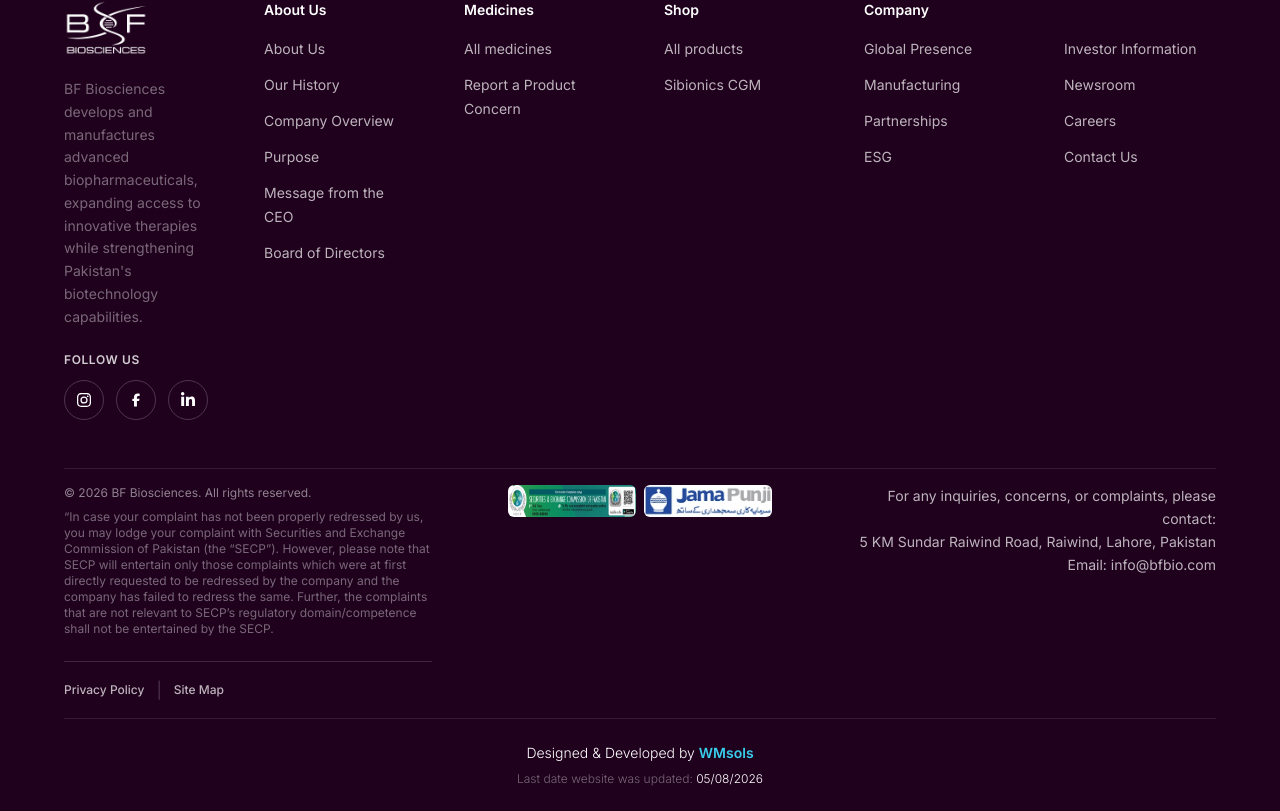
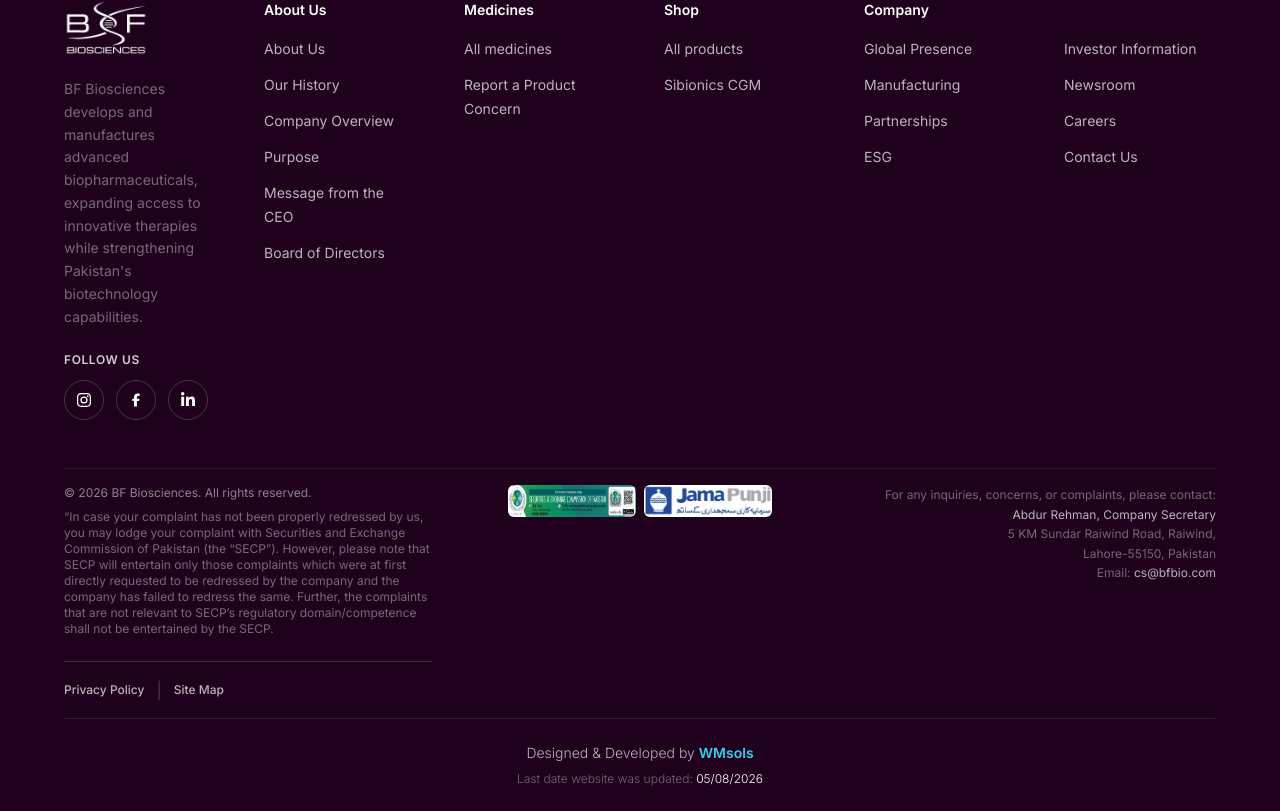
Before and after one commit to WMSols/bfbio-nextjs, a Next.js app: page /shop in a window 1280 px wide. Shown: the part 2245-3056 px from the top of the page. Built offline with nearby package versions, Linux system fonts and the light colour scheme; no server answers.

Commit message:
- Home page video updated, Pause/Play icon color changed to black for better visibility - Updated Contact text and Social links in Footer - Updated Title text in Banner card and Hero section in homepage

```diff
--- a/app/page.tsx
+++ b/app/page.tsx
@@ -10,7 +10,7 @@ import { missionData } from "@/data/homepage";
 export default function HomePage() {
   return (
     <>
-      <HeroSection title={<span>We Build <strong>Biopharmaceutical</strong> Solutions</span>}
+      <HeroSection title={<span>We Improve Lives Through<br className="hidden md:block"/> Innovation and Access</span>}
       backgroundVideo="/hero-video.mov" overlayClassName="bg-black/50" titleSize="small" backgroundClassName="h-svh min-h-svh md:h-svh md:min-h-svh" />
 
       <TherapeuticsGrid />
@@ -21,7 +21,7 @@ export default function HomePage() {
         therapies and<br className="hidden md:block"/> helping expand access to better care</span>} />
       <div className="flex flex-col gap-16 py-16">
 
-      <BannerCard title={<span>We improve lives<br className="hidden md:block"/> through innovation<br className="hidden md:block"/> and access.</span>} description={<span>BF Biosciences develops and manufactures<br className="hidden md:block"/> advanced biopharmaceuticals, expanding access to<br className="hidden md:block"/> innovative therapies while strengthening Pakistan's<br className="hidden md:block"/> biotechnology capabilities.</span>} image="/images/banner-bg.webp" ctaText="View our Manufacturing" ctaLink="/manufacturing" overlayClassName="bg-black/40"/>
+      <BannerCard title={<span>Better Health<br className="hidden md:block"/> Through Innovation</span>} description={<span>BF Biosciences develops and manufactures<br className="hidden md:block"/> advanced biopharmaceuticals, expanding access to<br className="hidden md:block"/> innovative therapies while strengthening Pakistan's<br className="hidden md:block"/> biotechnology capabilities.</span>} image="/images/banner-bg.webp" ctaText="View our Manufacturing" ctaLink="/manufacturing" overlayClassName="bg-black/40"/>
 
       <BannerCard title={<span>BF Biosciences advances patient<br className="hidden md:block"/> education and disease awareness<br className="hidden md:block"/> to help people make informed <br className="hidden md:block"/>healthcare decisions.</span>} titleWeight="medium"  image="/images/banner-bg-2.webp" ctaText="View Our Social Responsibility Initiatives" variant="rounded" ctaClassName="max-sm:text-sm max-sm:px-3 mt-16" ctaLink="/esg"/>
       </div>
--- a/components/layout/Footer.tsx
+++ b/components/layout/Footer.tsx
@@ -221,24 +221,27 @@ domain/competence shall not be entertained by the SECP.</p>
 
           {/* Right Column: Contact info and Links */}
           <div className="flex flex-col gap-3 justify-self-end text-left md:text-right w-full md:w-auto">
-            <p className="text-sm opacity-70 leading-relaxed">
+            <p className="text-xs text-white/40 leading-relaxed">
               For any inquiries, concerns, or complaints, please contact:
               <br />
+              <span className="text-white/70">Abdur Rehman, Company Secretary</span>
+              <br />
               5 KM Sundar Raiwind Road,
-              Raiwind, Lahore, Pakistan
+
+              Raiwind,<br /> Lahore-55150, Pakistan
               <br />
-              Email:{" "}
+              <span className="text-white/40">Email:</span>{" "}
               <a
-                href="mailto:info@bfbio.com"
+                href="mailto:cs@bfbio.com"
                 className="hover:text-white transition-opacity"
               >
-                info@bfbio.com
+                <span className="text-white/70">cs@bfbio.com</span>
               </a>
             </p>
           </div>
         </div>
         <div className="py-6 text-sm font-light border-t border-white/10 mt-4">
-          <p className="text-center">
+          <p className="text-center text-white/70">
             Designed & Developed by{" "}
             <a
               className="text-[#38ceec] font-semibold"
--- a/components/layout/HeroSection.tsx
+++ b/components/layout/HeroSection.tsx
@@ -124,7 +124,7 @@ const HeroSection = ({
           size="icon"
           onClick={togglePlayback}
           aria-label={isPlaying ? "Pause background video" : "Play background video"}
-          className="absolute right-5 bottom-5 z-20 size-10 rounded-full md:right-8 md:bottom-8"
+          className="absolute right-5  text-black bottom-5 z-20 size-10 rounded-full md:right-8 md:bottom-8"
         >
           {isPlaying ? (
             <Pause className="size-4 fill-current" />
--- a/data/navigation.ts
+++ b/data/navigation.ts
@@ -188,7 +188,7 @@ export const socialLinks = [
   },
   {
     label: "Facebook",
-    href: "https://www.facebook.com/ferozsonslabs/",
+    href: "https://www.facebook.com/BFBiosciencesltd/",
     icon: "facebook",
   },
   {
```
Also changed, not shown: 1 other file (tests, documents, lock files or other folders).
